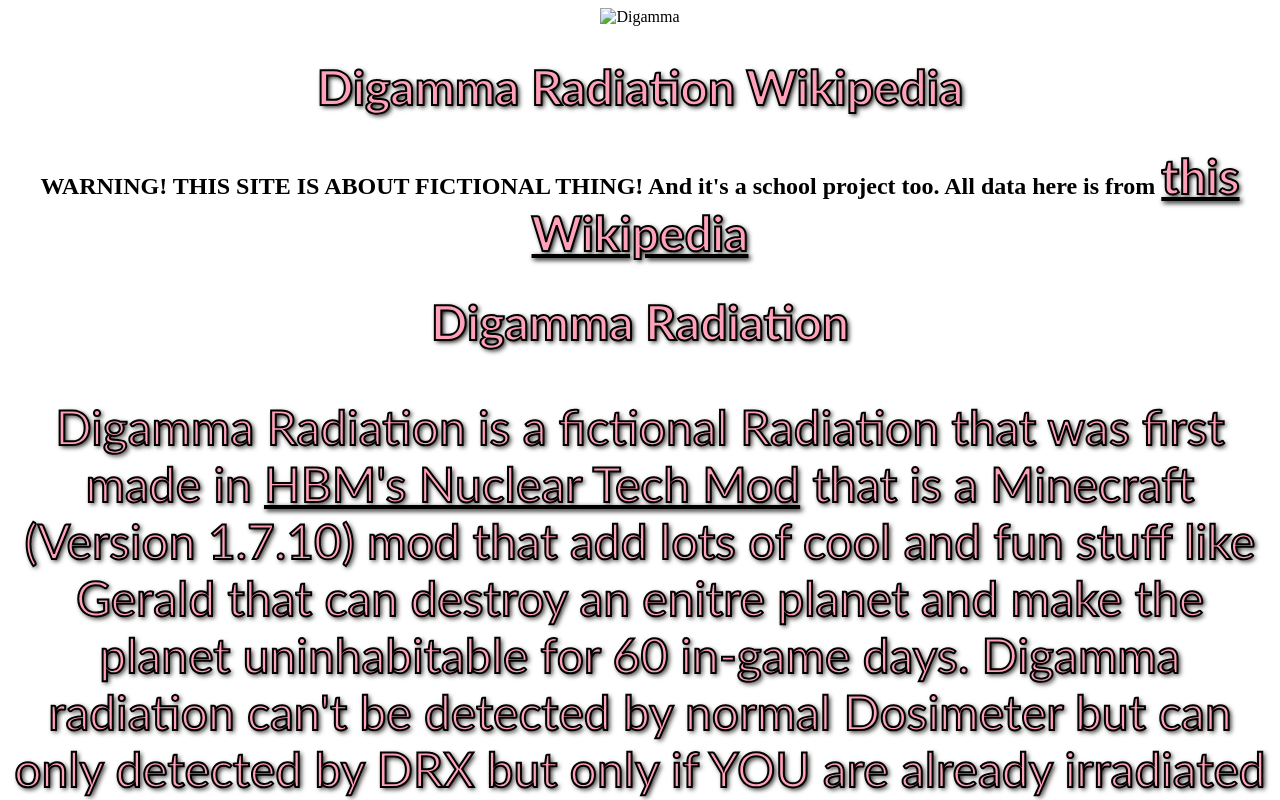
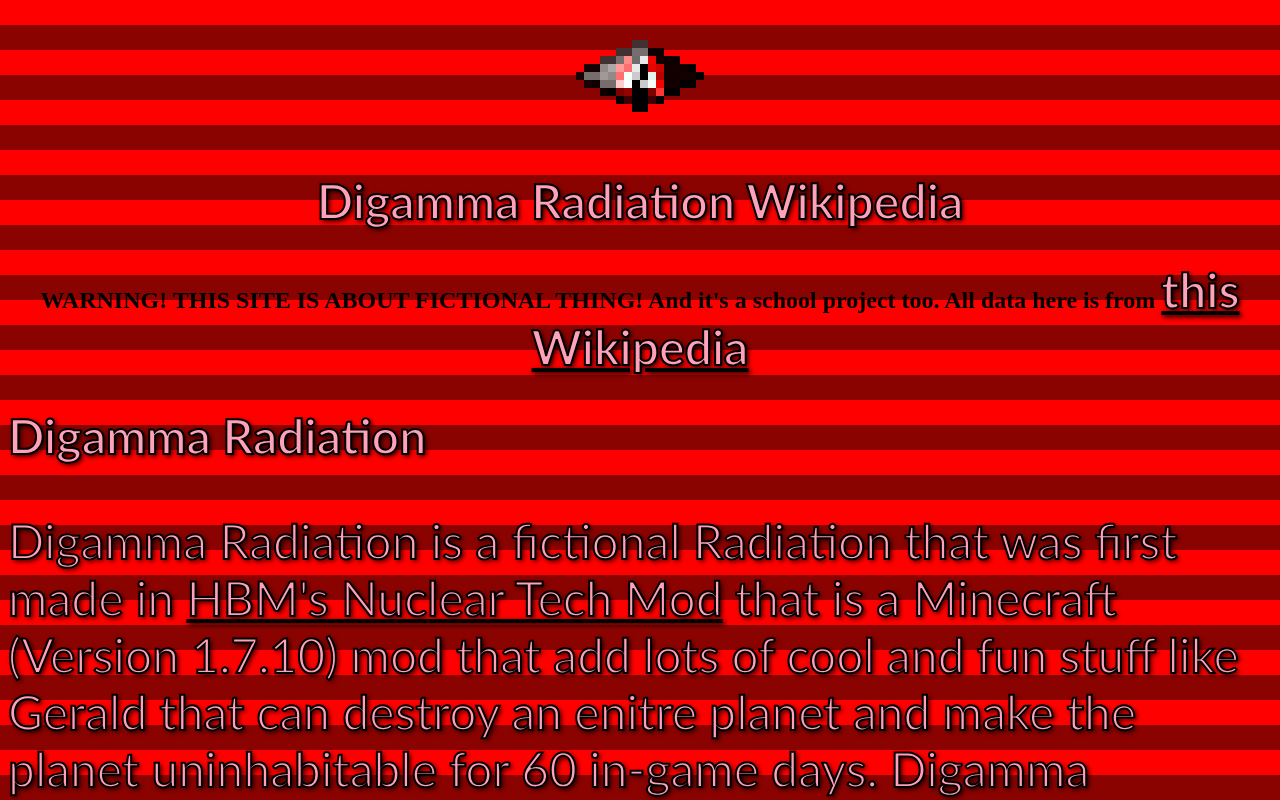
Before and after one commit to MasKazakh/digamma.github.io, a plain HTML site: page index.html in a window 1280 px wide. Shown: the top 800 px of the page. Drawn offline with Linux system fonts and the light colour scheme.

Commit message:
Update image paths in index.html

```diff
--- a/index.html
+++ b/index.html
@@ -5,7 +5,7 @@
 <head>
     <style>
         body{
-            background-image: url("./stripe2.png");
+            background-image: url("img/stripe2.png");
         }
         h1,p,a{
             color: rgb(255, 161, 185);
@@ -22,7 +22,7 @@
     <title>Digamma Radiation wiki</title>
 </head>
 <body>
-    <center><img src="./582128.gif" alt="Digamma"</center>
+    <center><img src="img/582128.gif"></center>
     <center><h1>Digamma Radiation Wikipedia</h1></center>
     <center><H2>WARNING! THIS SITE IS ABOUT FICTIONAL THING! And it's a school project too. All data here is from
          <a href="https://ntm.fandom.com/wiki/Digamma_Radiation">this Wikipedia</a></H2>
@@ -99,4 +99,4 @@
     For Comm Tech project
 </footer>
 </body>
-<html>
+</html>
```
